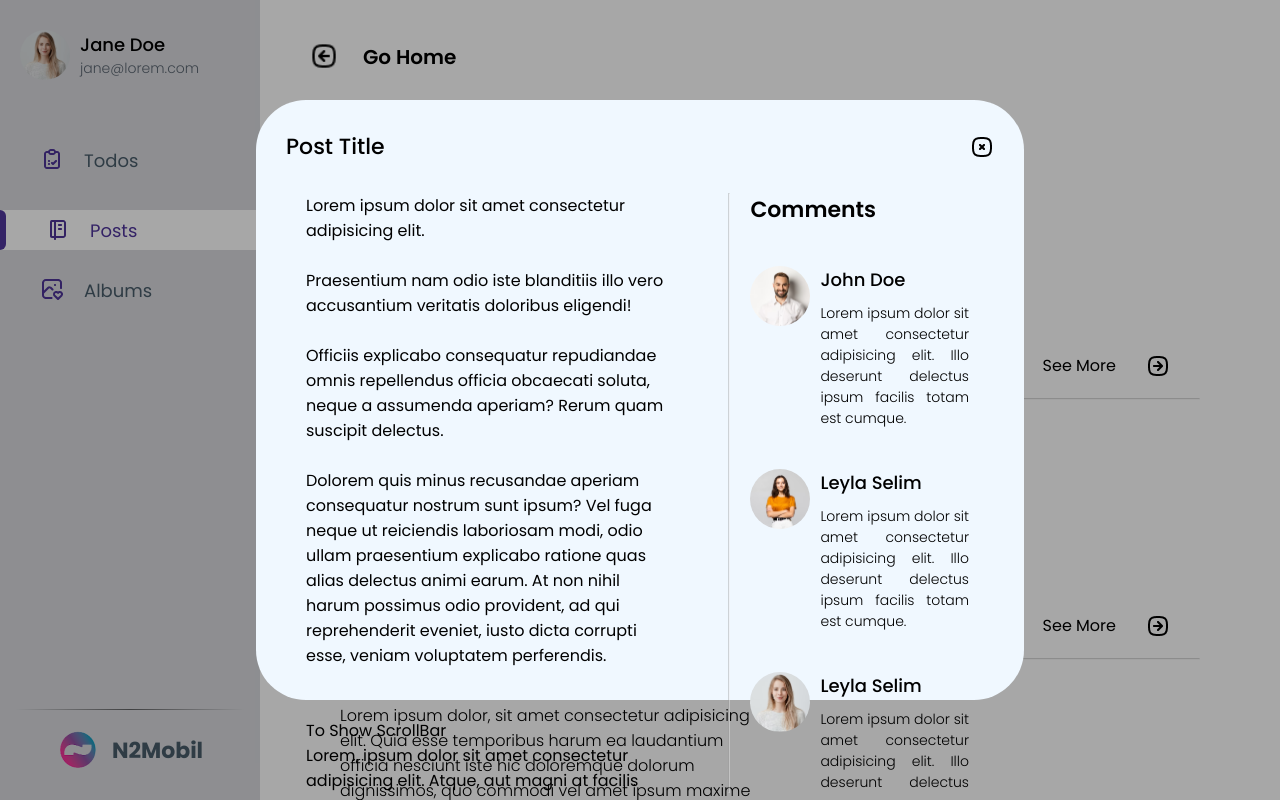
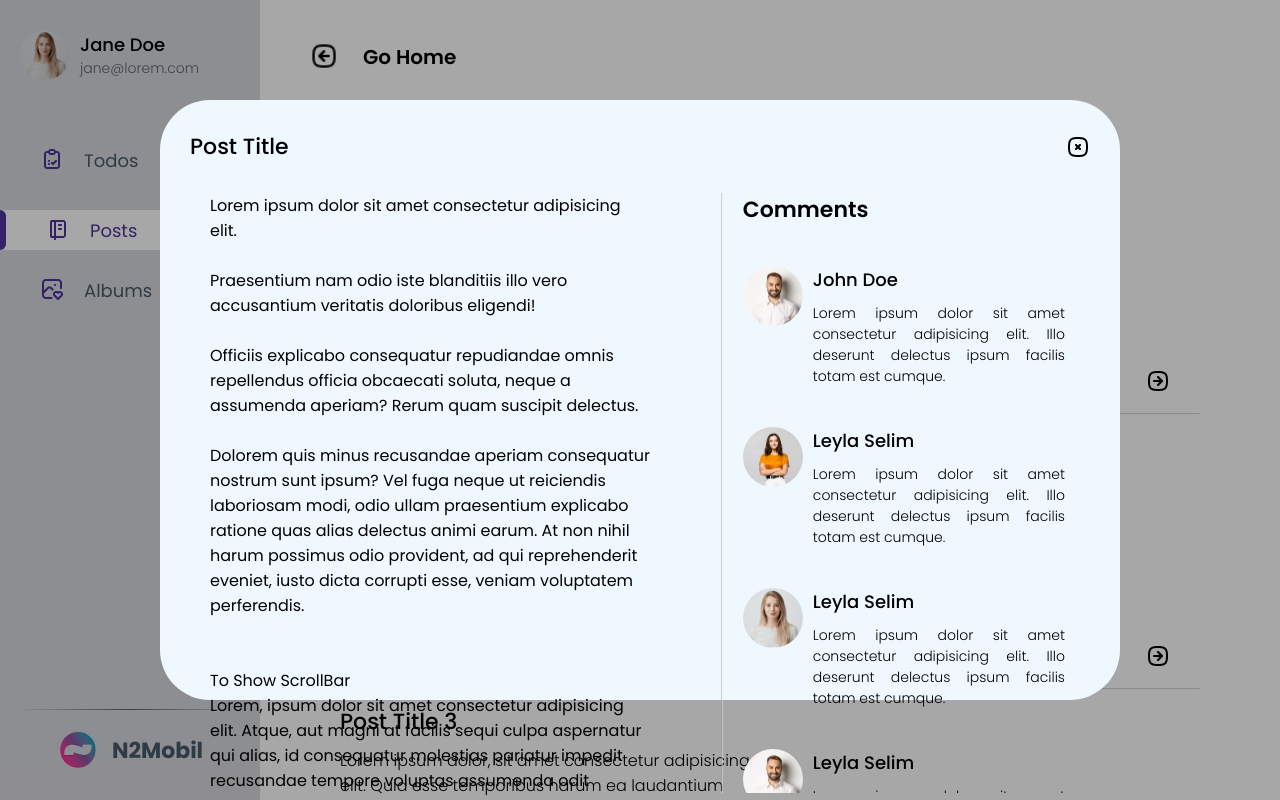
Before and after one commit to HalimDnck/vue-n2-project-scss, a Vue app: page /posts/1 in a window 1280 px wide. Both pictures are taken after a click on the button 1158 px from the left and 365 px from the top of the page. Shown: the top 800 px of the page. Built offline with nearby package versions, Linux system fonts and the light colour scheme.

Commit message:
last-page

```diff
--- a/src/assets/popup_style.scss
+++ b/src/assets/popup_style.scss
@@ -16,7 +16,7 @@
 
    .inner{
       background-color: aliceblue;
-      width: 60%;
+      width: 75%;
       height: 75%;
       border-radius: 50px;
 
@@ -72,7 +72,7 @@
          }
 
          .post-comments{
-            width: 1500px;
+            width: 1800px;
             height: 600px;
             overflow-y: scroll;
             .comment-title{
@@ -84,8 +84,6 @@
             gap: 40px;
 
             .comment{
-
-
                display: flex;
                gap: 10px;
                img{
--- a/src/assets/post_style.scss
+++ b/src/assets/post_style.scss
@@ -34,6 +34,7 @@
                   display: flex;
                   flex-direction: column;
                   gap: 10px;
+                  padding-top: 15px;
 
                   .post-title{
                      font-size: 22px;
```
